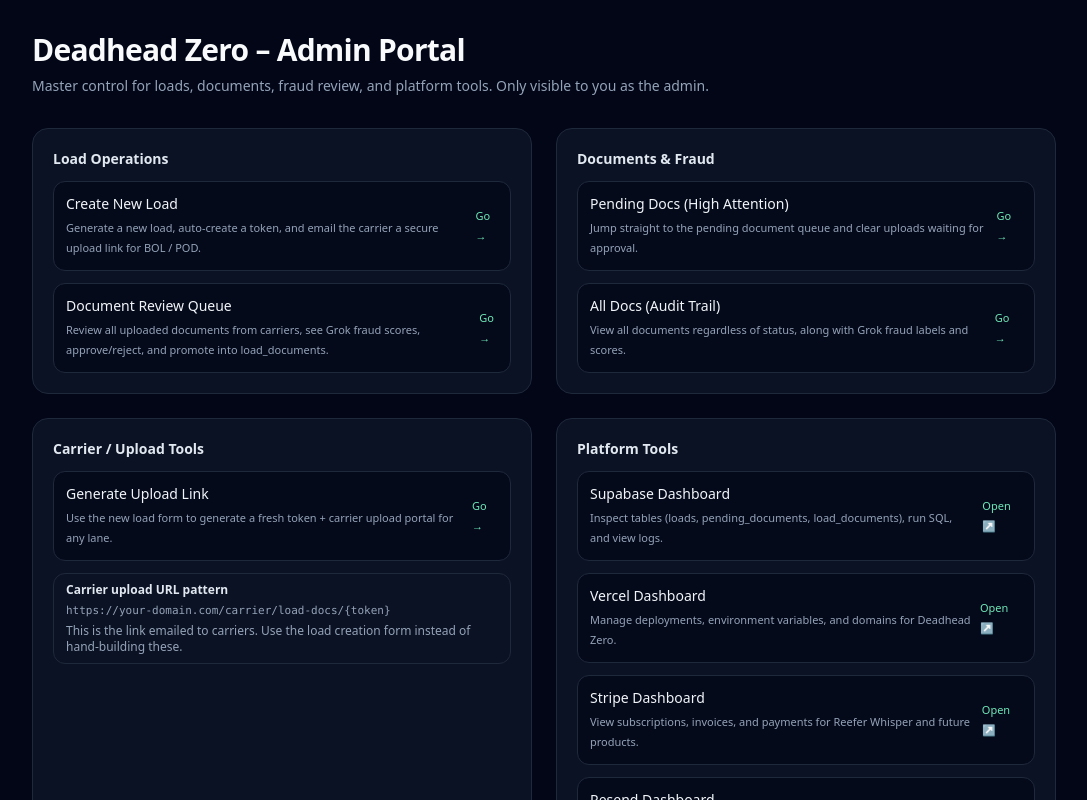
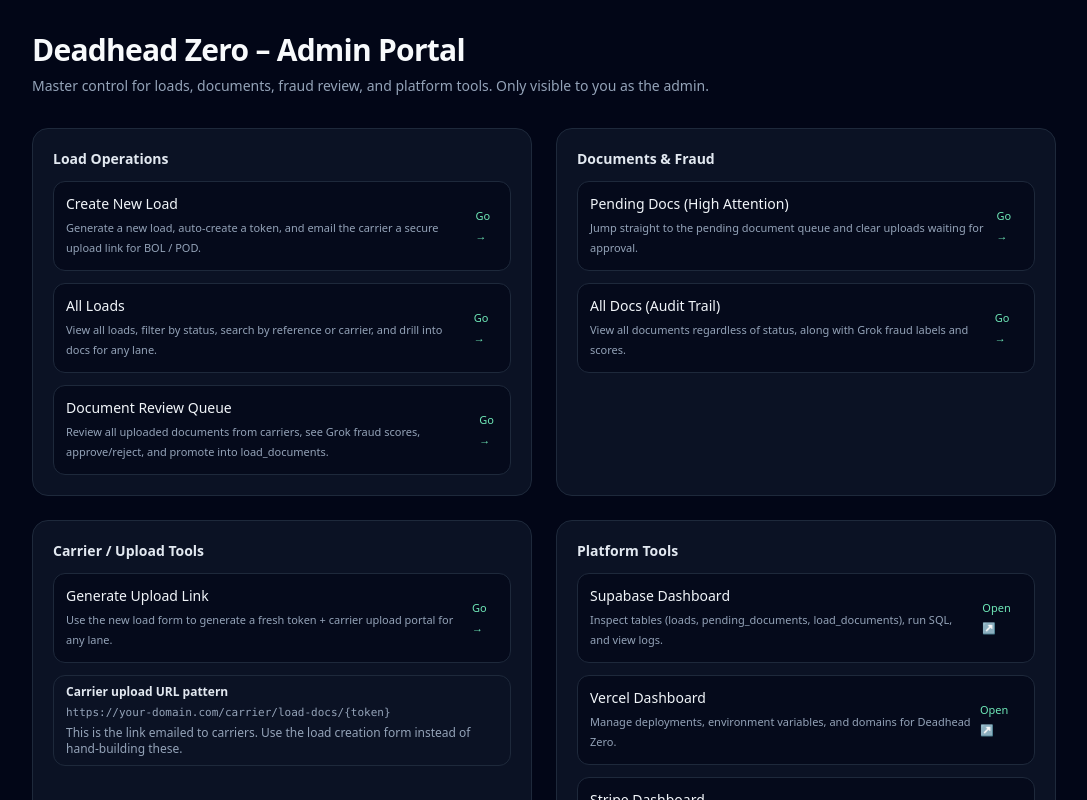
Before and after one commit to deadheadzerohq-maker/w9, a Next.js app: page /admin in a window 1280 px wide. Shown: the top 800 px of the page, without its empty margins (96-1183 px from the left). Built offline with nearby package versions, Linux system fonts and the light colour scheme; no server answers.

Commit message:
Update page.tsx

```diff
--- a/app/admin/page.tsx
+++ b/app/admin/page.tsx
@@ -27,6 +27,11 @@ export default function AdminHomePage() {
                 href="/admin/loads/new"
                 title="Create New Load"
                 description="Generate a new load, auto-create a token, and email the carrier a secure upload link for BOL / POD."
+              />
+              <AdminLink
+                href="/admin/loads"
+                title="All Loads"
+                description="View all loads, filter by status, search by reference or carrier, and drill into docs for any lane."
               />
               <AdminLink
                 href="/admin/docs"
@@ -82,7 +87,7 @@ export default function AdminHomePage() {
             </div>
           </section>
 
-          {/* External Tools */}
+          {/* Platform Tools */}
           <section className="bg-slate-900/70 border border-slate-800 rounded-2xl p-5">
             <h2 className="text-sm font-semibold text-slate-200 mb-3">
               Platform Tools
@@ -114,10 +119,9 @@ export default function AdminHomePage() {
 
         <p className="mt-8 text-[11px] text-slate-500">
           All admin routes under <code className="font-mono">/admin</code> are
-          protected by HTTP Basic Auth using <code className="font-mono">
-            ADMIN_USERNAME
-          </code>{" "}
-          and <code className="font-mono">ADMIN_PASSWORD</code> environment
+          protected by HTTP Basic Auth using{" "}
+          <code className="font-mono">ADMIN_USERNAME</code> and{" "}
+          <code className="font-mono">ADMIN_PASSWORD</code> environment
           variables. Update these in Vercel to rotate your master admin login.
         </p>
       </div>
```
